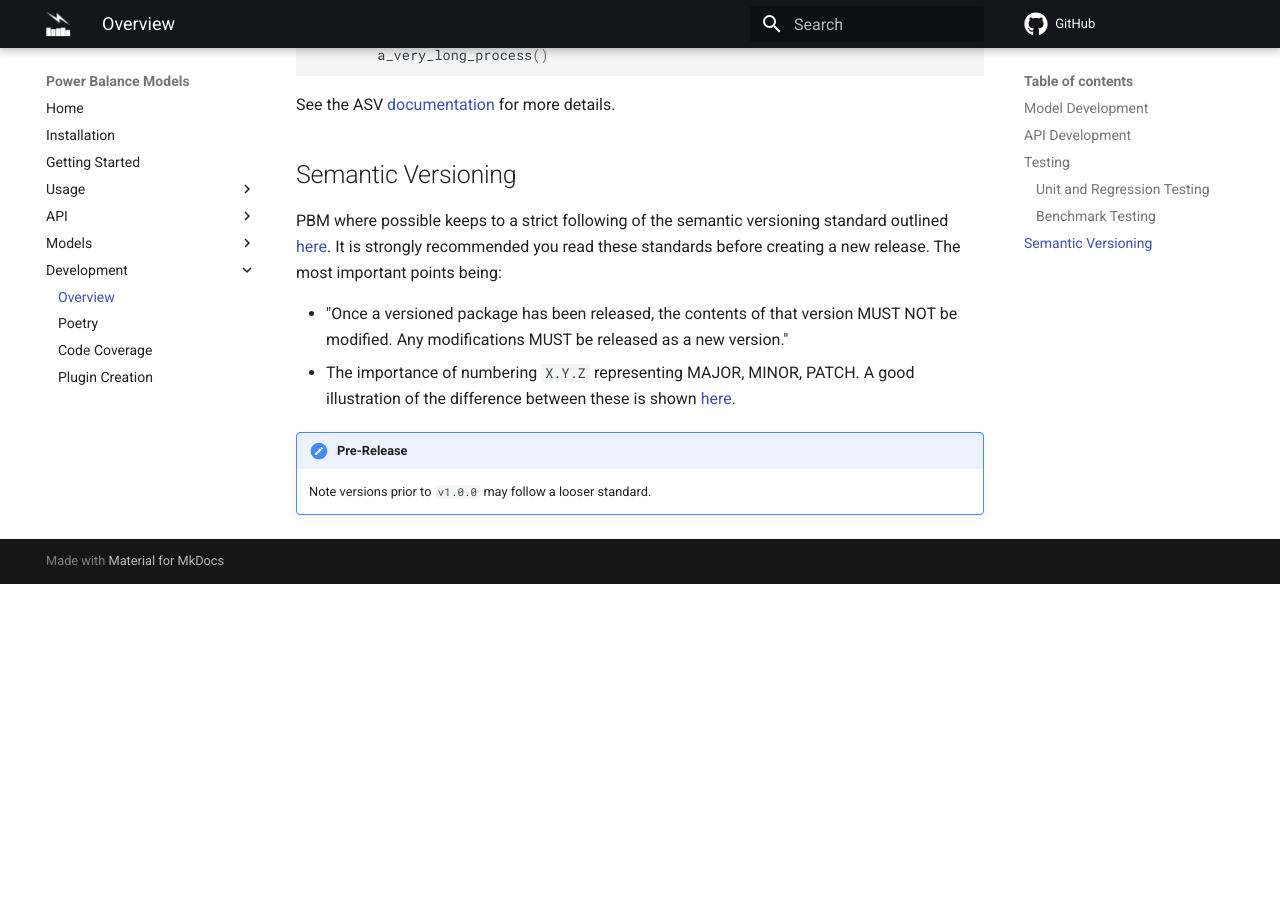
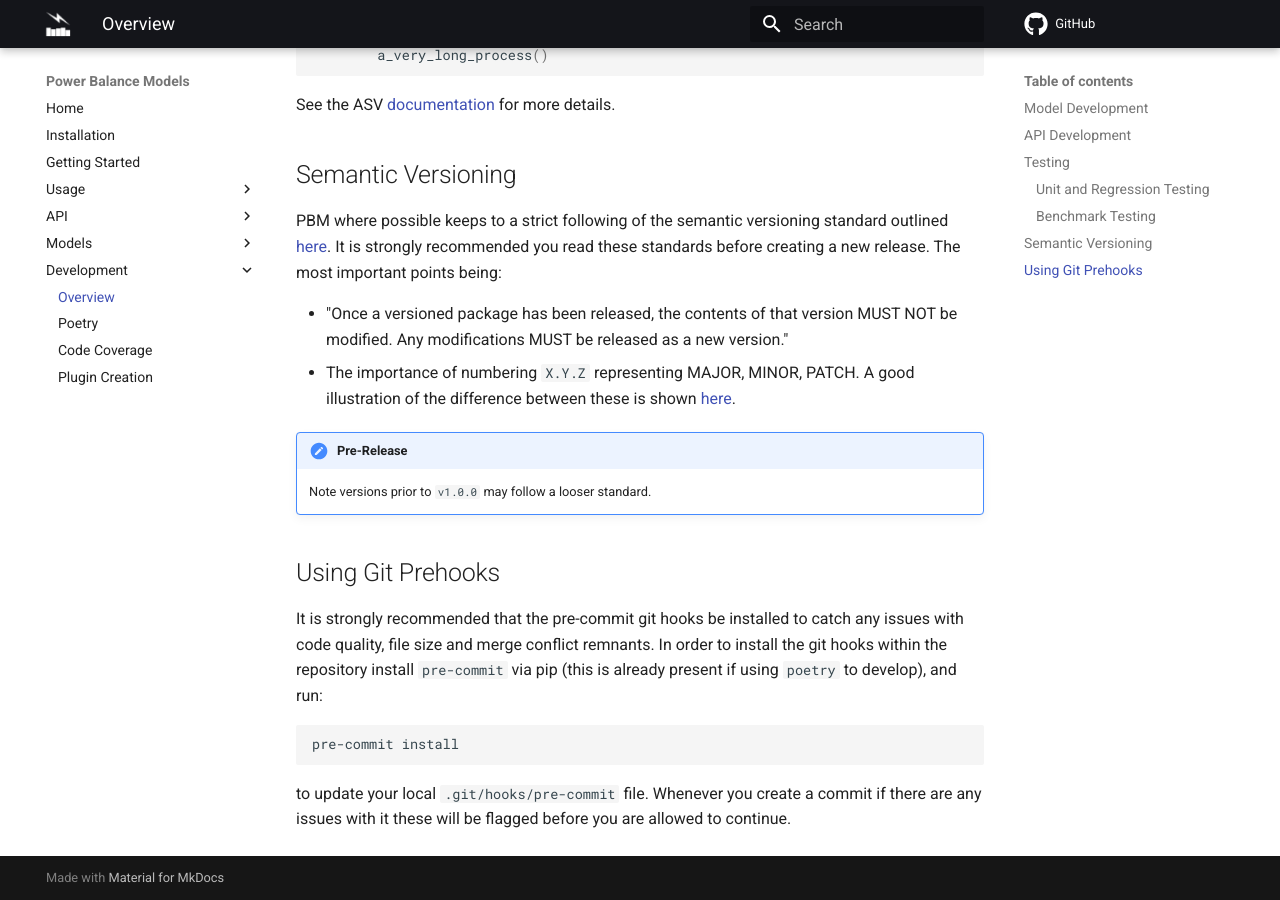
Before and after one commit to ukaea/powerbalance, an MkDocs documentation site: the page built from docs/API/development.md, in a window 1280 px wide and 900 px high, scrolled down 2840 px. Built offline with MkDocs 1.6.1 and Material for MkDocs 9.7.7, drawn with Linux system fonts in a browser that asks for light colours; comment, search, counter and statistics services are not loaded; before the commit the page ends 3424 px from its top, so only the background shows below that.

Commit message:
Updated docs

````diff
--- a/docs/API/development.md
+++ b/docs/API/development.md
@@ -129,3 +129,10 @@ PBM where possible keeps to a strict following of the semantic versioning standa
 
 !!! note "Pre-Release"
     Note versions prior to `v1.0.0` may follow a looser standard.
+
+## Using Git Prehooks
+It is strongly recommended that the pre-commit git hooks be installed to catch any issues with code quality, file size and merge conflict remnants. In order to install the git hooks within the repository install `pre-commit` via pip (this is already present if using `poetry` to develop), and run:
+```sh
+pre-commit install
+```
+to update your local `.git/hooks/pre-commit` file. Whenever you create a commit if there are any issues with it these will be flagged before you are allowed to continue.
````
